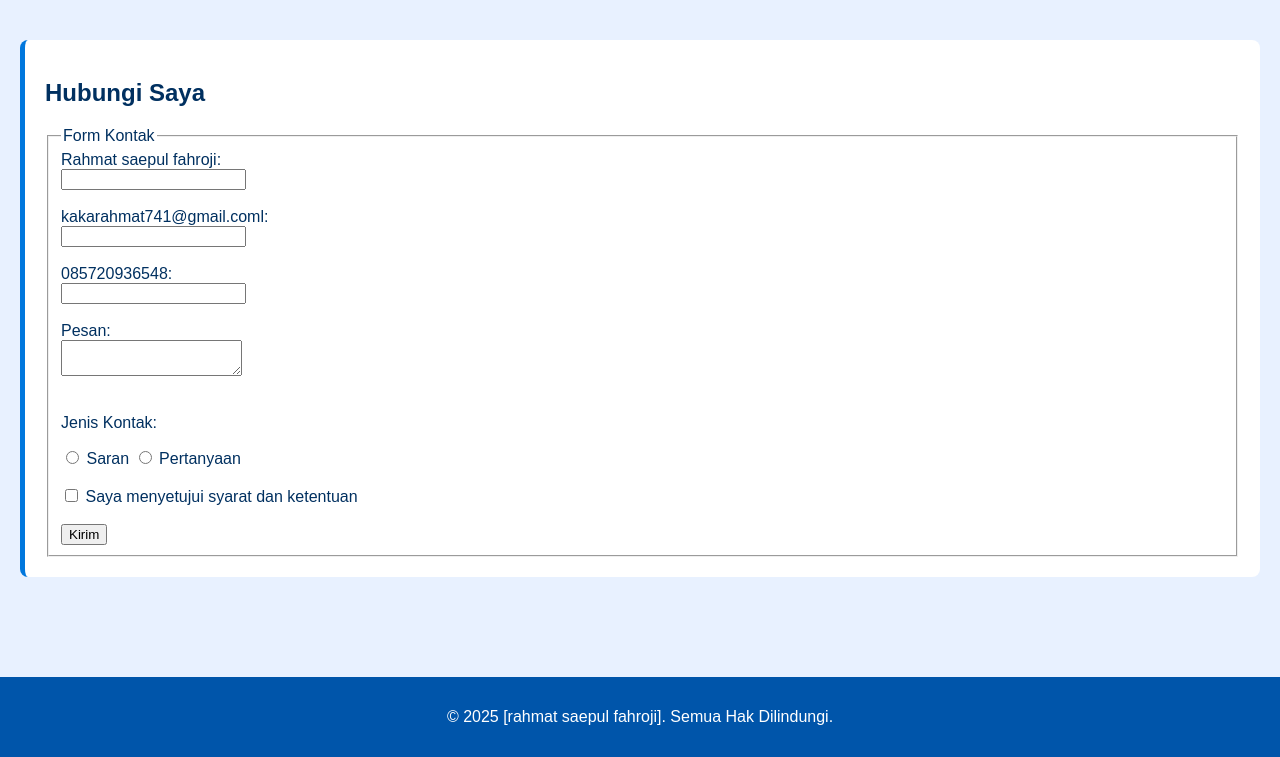
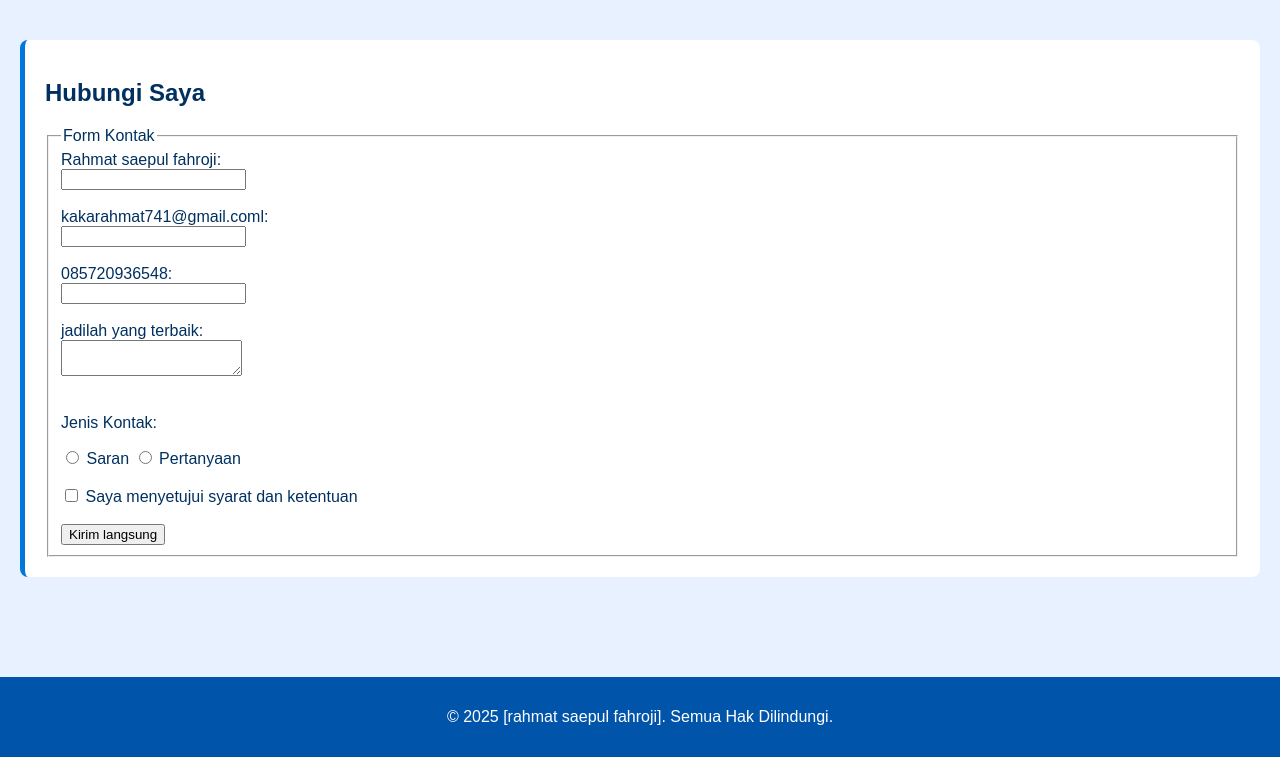
Before and after one commit to kakarahmatsf/kakarahmat288, a plain HTML site: page index.html in a window 1280 px wide. Shown: the part 1614-2371 px from the top of the page. Drawn offline with Linux system fonts and the light colour scheme.

Commit message:
Update index.html

```diff
--- a/index.html
+++ b/index.html
@@ -136,9 +136,9 @@
             <input type="email" id="email" name="email" required><br><br>
 
             <label for="nomor">085720936548:</label><br>
-            <input type="tel" id="nomor" name="nomor" required minlength="10" maxlength="15"><br><br>
+            <input type="tel" id="nomor" name="085720936548" required minlength="10" maxlength="15"><br><br>
 
-            <label for="pesan">Pesan:</label><br>
+            <label for="pesan">jadilah yang terbaik:</label><br>
             <textarea id="pesan" name="pesan" required minlength="5"></textarea><br><br>
 
             <p>Jenis Kontak:</p>
@@ -151,7 +151,7 @@
             <input type="checkbox" id="setuju" required>
             <label for="setuju">Saya menyetujui syarat dan ketentuan</label><br><br>
 
-            <button type="submit">Kirim</button>
+            <button type="submit">Kirim langsung </button>
         </fieldset>
     </form>
 </section>
```
